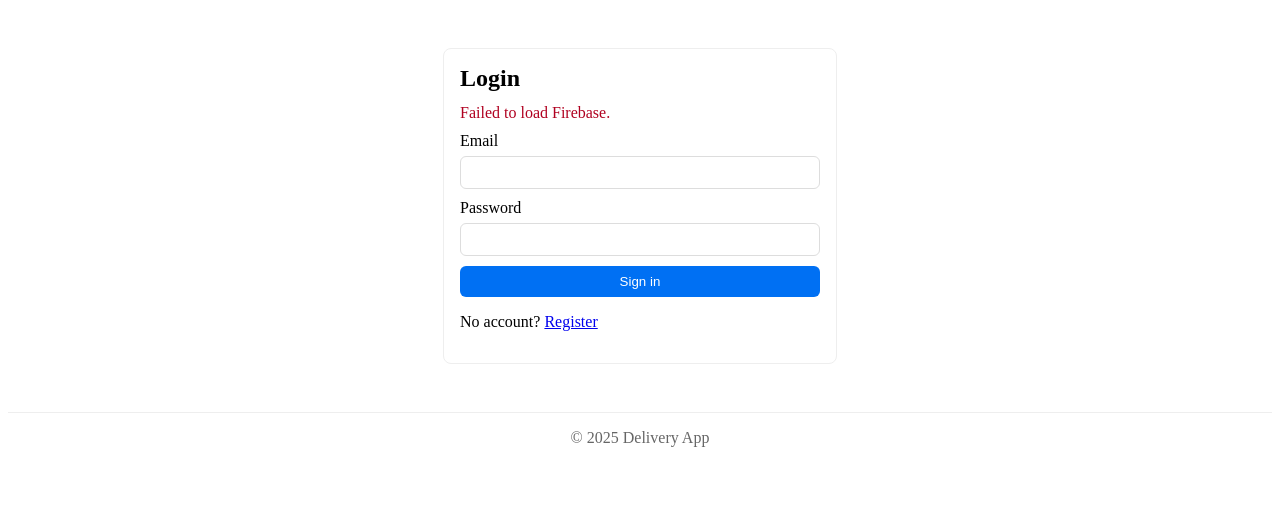
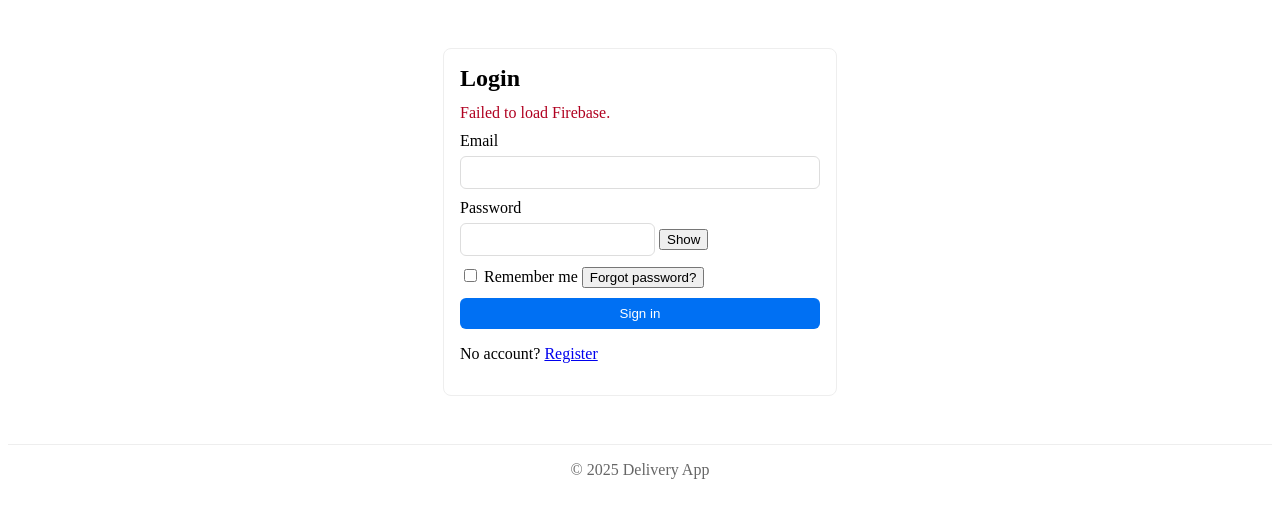
Before and after one commit to ezuu98/delivery-app-fb-V2, a Node server app: page /auth/login in a window 1280 px wide. Shown: the part 63-581 px from the top of the page. Run offline with Node 20, Linux system fonts and the light colour scheme; some libraries are stand-ins or nearby versions.

Commit message:
Enhance login UI/UX with full functionality and remove inline styles
cgen-af8da303071e447291bdf26c5ad4c990

```diff
--- a/src/views/auth/login.ejs
+++ b/src/views/auth/login.ejs
@@ -1,21 +1,35 @@
 <section class="auth-panel">
   <h2 class="auth-title">Login</h2>
-  <div id="auth-error" class="auth-error" style="display:none"></div>
+  <div id="auth-error" class="auth-error hidden"></div>
+  <div id="auth-success" class="auth-success hidden"></div>
   <form id="loginForm" class="auth-form">
     <label class="auth-label">Email
-      <input class="auth-input" id="email" type="email" required />
+      <input class="auth-input" id="email" type="email" autocomplete="email" required />
     </label>
     <label class="auth-label">Password
-      <input class="auth-input" id="password" type="password" required />
+      <span class="password-field">
+        <input class="auth-input" id="password" type="password" autocomplete="current-password" required />
+        <button type="button" id="togglePwd" class="toggle-password" aria-label="Show password">Show</button>
+      </span>
     </label>
-    <button class="auth-button" type="submit">Sign in</button>
+    <div class="auth-actions">
+      <label class="remember">
+        <input type="checkbox" id="rememberMe" /> Remember me
+      </label>
+      <button class="link-button" id="forgotBtn" type="button">Forgot password?</button>
+    </div>
+    <button class="auth-button" id="submitBtn" type="submit">Sign in</button>
   </form>
   <p class="auth-alt">No account? <a href="/auth/register">Register</a></p>
 </section>
 <script type="module">
   const cfg = <%- JSON.stringify(firebaseConfig) %>;
   const errBox = document.getElementById('auth-error');
-  function showErr(msg){ errBox.textContent = msg; errBox.style.display='block'; }
+  const okBox = document.getElementById('auth-success');
+  const submitBtn = document.getElementById('submitBtn');
+  function showErr(msg){ errBox.textContent = msg; errBox.classList.remove('hidden'); }
+  function showOk(msg){ okBox.textContent = msg; okBox.classList.remove('hidden'); }
+  function clearMsgs(){ errBox.classList.add('hidden'); okBox.classList.add('hidden'); }
   if(!cfg || !cfg.apiKey){ showErr('Firebase not configured. Set env vars.'); }
   else {
     import('https://www.gstatic.com/firebasejs/10.12.5/firebase-app.js').then(({initializeApp})=>{
@@ -24,19 +38,36 @@
         import('https://www.gstatic.com/firebasejs/10.12.5/firebase-auth.js')
       ]);
     }).then(([app, authMod])=>{
-      const { getAuth, signInWithEmailAndPassword } = authMod;
+      const { getAuth, setPersistence, browserLocalPersistence, browserSessionPersistence, signInWithEmailAndPassword, sendPasswordResetEmail } = authMod;
       const auth = getAuth();
+
+      document.getElementById('togglePwd').addEventListener('click', ()=>{
+        const i = document.getElementById('password');
+        if(i.type === 'password'){ i.type='text'; togglePwd.textContent='Hide'; } else { i.type='password'; togglePwd.textContent='Show'; }
+      });
+
+      document.getElementById('forgotBtn').addEventListener('click', async ()=>{
+        clearMsgs();
+        const email = document.getElementById('email').value.trim();
+        if(!email) return showErr('Enter your email first');
+        try { await sendPasswordResetEmail(auth, email); showOk('Password reset email sent'); }
+        catch(e){ showErr((e && (e.code || e.message)) || 'Could not send reset email'); }
+      });
+
       document.getElementById('loginForm').addEventListener('submit', async (e)=>{
-        e.preventDefault(); errBox.style.display='none';
+        e.preventDefault(); clearMsgs(); submitBtn.disabled = true;
         const email = document.getElementById('email').value.trim();
         const password = document.getElementById('password').value;
+        const remember = document.getElementById('rememberMe').checked;
         try {
+          await setPersistence(auth, remember ? browserLocalPersistence : browserSessionPersistence);
           const cred = await signInWithEmailAndPassword(auth, email, password);
           const idToken = await cred.user.getIdToken();
           const res = await fetch('/auth/session', { method:'POST', headers:{'Content-Type':'application/json'}, body: JSON.stringify({ idToken }) });
           if (!res.ok) throw new Error('Session creation failed');
           window.location.href = '/dashboard';
         } catch (e) { showErr((e && (e.code || e.message)) || 'Login failed'); }
+        finally { submitBtn.disabled = false; }
       });
     }).catch(()=>showErr('Failed to load Firebase.'));
   }
```
